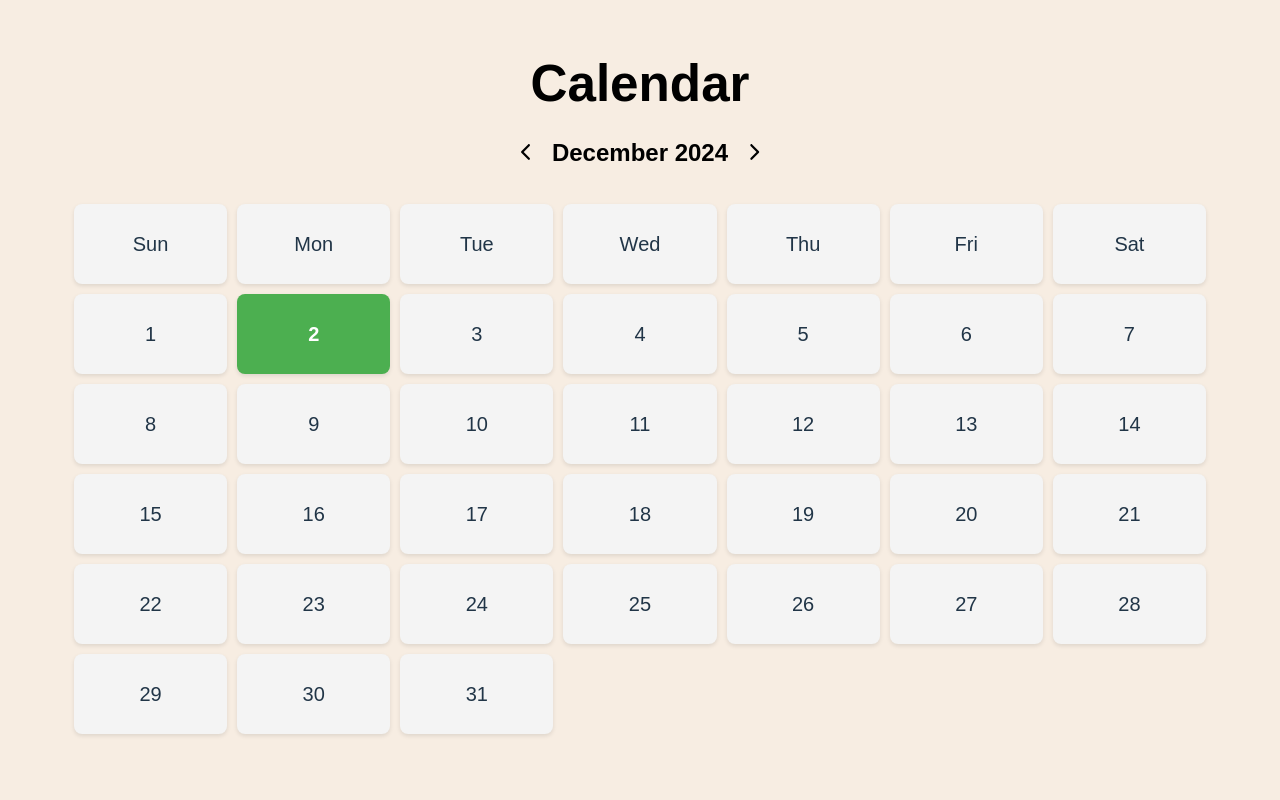
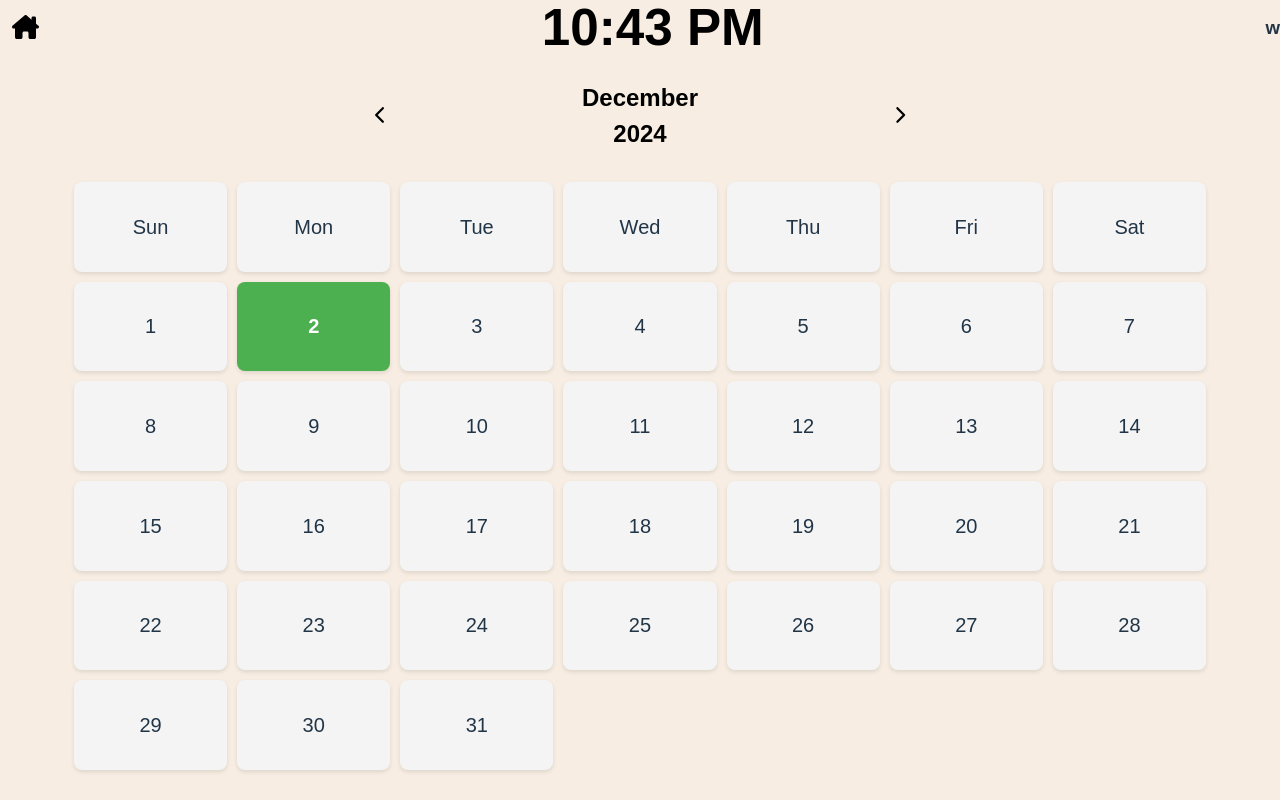
Before and after one commit to kylecor23/family-hub, a React (Vite) app: page /calendar in a window 1280 px wide. Built offline with nearby package versions, Linux system fonts and the light colour scheme; sample sign-in values are in the browser's storage.

Commit message:
setting up weather and calendar components

```diff
--- a/src/App.css
+++ b/src/App.css
@@ -9,12 +9,58 @@
 body {
 	background-color: #f7ede2;
 	display: flex;
+	flex-direction: column; /* Allow stacking of content */
+	justify-content: flex-start; /* Ensure content starts from the top */
+	align-items: center;
+	min-height: 100vh; /* Allow full height for content */
+	overflow: hidden; /* Hide overflow to prevent scrolling */
+}
+
+.header {
+	position: fixed; /* Keeps the header fixed at the top */
+	top: 0;
+	left: 0;
+	width: 100%;
+	z-index: 10; /* Make sure it sits above other content */
+	padding: 0px;
+	display: flex;
+	justify-content: space-between;
+	align-items: center;
+	background-color: transparent; /* Optional: add background for visibility */
+}
+
+.goToDash {
+	border: none;
+	background: transparent;
+	cursor: pointer;
+	font-size: 24px;
+	width: 40px;
+}
+.headerTimer {
+	align-content: center;
 	justify-content: center;
 	align-items: center;
-	height: 100vh;
+	width: 100%;
+	text-align: center;
+}
+/* Main Content Area */
+.main-content {
+	flex-grow: 1; /* Allow the main content to take available space */
+	width: 100%;
+	max-width: 1200px; /* Set a max width for large screens */
+	padding: 20px;
+	box-sizing: border-box;
+	overflow-y: auto; /* Allow vertical scrolling within the content */
 }
 
-/* Container for the Form */
+h1,
+h2 {
+	color: black;
+	text-align: center;
+	font-family: Arial, Helvetica, sans-serif;
+}
+
+/* Form Styling */
 form {
 	background-color: #84a59d;
 	padding: 2rem;
@@ -24,14 +70,6 @@ form {
 	max-width: 400px;
 }
 
-h1,
-h2 {
-	color: black;
-	text-align: center;
-	font-family: Arial, Helvetica, sans-serif;
-}
-
-/* Input fields */
 input {
 	width: 100%;
 	padding: 10px;
@@ -46,8 +84,7 @@ input:focus {
 	border-color: #4caf50;
 }
 
-/* Submit Button */
-button.submit-button {
+button {
 	width: 100%;
 	padding: 12px;
 	background-color: #f28482;
@@ -58,20 +95,13 @@ button.submit-button {
 	cursor: pointer;
 }
 
-button.submit-button:hover {
+button:hover {
 	background-color: #45a049;
 }
 
-/* Sign-up Button (Link to Sign-Up page) */
 button.sign-up-button {
-	width: 100%;
-	padding: 12px;
 	background-color: #f7ede2;
 	color: black;
-	border: none;
-	border-radius: 4px;
-	font-size: 16px;
-	cursor: pointer;
 	margin-top: 10px;
 }
 
@@ -80,7 +110,6 @@ button.sign-up-button:hover {
 	text-decoration: underline;
 }
 
-/* Styling for Links */
 a {
 	text-decoration: none;
 	color: #2196f3;
@@ -89,11 +118,3 @@ a {
 a:hover {
 	text-decoration: underline;
 }
-
-/* Flexbox Layout for Centering Content */
-div {
-	display: flex;
-	flex-direction: column;
-	align-items: center;
-	justify-content: center;
-}
--- a/src/App.jsx
+++ b/src/App.jsx
@@ -1,15 +1,38 @@
 import React from "react";
-import { BrowserRouter as Router, Route, Routes } from "react-router-dom"; // Importing necessary components
+import {
+	BrowserRouter as Router,
+	Route,
+	Routes,
+	useLocation,
+} from "react-router-dom"; // Importing necessary components
 import ProtectedRoute from "./components/ProtectedRoute";
-import LoginPage from "./pages/LoginPage";
-import SignUpPage from "./pages/SignUpPage";
+import LoginPage from "./pages/Auth/LoginPage";
+import SignUpPage from "./pages/Auth/SignUpPage";
 import HomePage from "./pages/HomePage/HomePage";
 import Calendar from "./pages/Calendar/Calendar";
+import Weather from "./pages/Weather/Weather";
+import Header from "./components/header";
 import "./App.css";
 
 function App() {
+	const AppHeader = () => {
+		const location = useLocation();
+
+		// Hide header on these pages
+		if (
+			location.pathname === "/login" ||
+			location.pathname === "/signup" ||
+			location.pathname === "/dashboard"
+		) {
+			return null;
+		}
+
+		return <Header />;
+	};
+
 	return (
 		<Router>
+			<AppHeader />
 			<Routes>
 				<Route path="/login" element={<LoginPage />} />{" "}
 				<Route path="/signup" element={<SignUpPage />} />{" "}
@@ -31,6 +54,14 @@ function App() {
 					}
 				/>
 				{""}
+				<Route
+					path="/weather"
+					element={
+						<ProtectedRoute>
+							<Weather />
+						</ProtectedRoute>
+					}
+				/>
 			</Routes>
 		</Router>
 	);
--- /dev/null
+++ b/src/components/Header.jsx
@@ -0,0 +1,45 @@
+import React, { useEffect, useState } from "react";
+import { useNavigate } from "react-router-dom";
+import { faHouseChimney } from "@fortawesome/free-solid-svg-icons";
+import { FontAwesomeIcon } from "@fortawesome/react-fontawesome";
+
+const Header = () => {
+	const navagate = useNavigate();
+	const handleGoToDash = () => {
+		navagate("/dashboard");
+	};
+	const [time, setTime] = useState();
+
+	useEffect(() => {
+		const interval = setInterval(() => {
+			const localTime = new Date();
+
+			let hours = localTime.getHours();
+			const minutes = localTime.getMinutes();
+			const ampm = hours >= 12 ? "PM" : "AM";
+
+			hours = hours % 12;
+			hours = hours ? hours : 12; // Handle the case when hours = 0 (midnight)
+
+			const formattedTime = `${hours}:${
+				minutes < 10 ? "0" + minutes : minutes
+			} ${ampm}`;
+
+			setTime(formattedTime);
+		}, 1000);
+
+		return () => clearInterval(interval);
+	}, []);
+
+	return (
+		<div className="header">
+			<button onClick={handleGoToDash} className="goToDash">
+				<FontAwesomeIcon icon={faHouseChimney} />
+			</button>
+			<h1 className="headerTime">{time}</h1>
+			<h3>w</h3>
+		</div>
+	);
+};
+
+export default Header;
--- a/src/pages/LoginPage.jsx
+++ b/src/pages/Auth/LoginPage.jsx
@@ -1,6 +1,7 @@
 import React, { useState } from "react";
 import { Link, useNavigate } from "react-router-dom"; // Import useNavigate for programmatic navigation
 import axios from "axios";
+import "./auth.css";
 
 const LoginPage = () => {
 	const [username, setUsername] = useState(""); // Corrected to setUsername
--- a/src/pages/SignUpPage.jsx
+++ b/src/pages/Auth/SignUpPage.jsx
@@ -1,7 +1,7 @@
 import React, { useState } from "react";
 import axios from "axios"; // Import axios for making HTTP requests
 import { useNavigate } from "react-router-dom"; // Use `useNavigate` for programmatic navigation
-
+import "./auth.css";
 const SignUpPage = () => {
 	const [username, setUsername] = useState("");
 	const [password, setPassword] = useState("");
--- /dev/null
+++ b/src/pages/Auth/auth.css
@@ -0,0 +1,49 @@
+/* General form styling */
+form {
+	background-color: #84a59d;
+	padding: 2rem;
+	border-radius: 8px;
+	box-shadow: 0 4px 8px rgba(0, 0, 0, 0.1);
+	width: 100%;
+	max-width: 400px;
+}
+
+input {
+	width: 100%;
+	padding: 10px;
+	margin: 10px 0;
+	border: 1px solid #ccc;
+	border-radius: 4px;
+	font-size: 16px;
+}
+
+input:focus {
+	outline: none;
+	border-color: #4caf50;
+}
+
+button {
+	width: 100%;
+	padding: 12px;
+	background-color: #f28482;
+	color: black;
+	border: none;
+	border-radius: 4px;
+	font-size: 18px;
+	cursor: pointer;
+}
+
+button.submit-button:hover {
+	background-color: #45a049;
+}
+
+button.sign-up-button {
+	background-color: #f7ede2;
+	color: black;
+	margin-top: 10px;
+}
+
+button.sign-up-button:hover {
+	color: #f28482;
+	text-decoration: underline;
+}
--- a/src/pages/Calendar/Calendar.css
+++ b/src/pages/Calendar/Calendar.css
@@ -10,8 +10,22 @@ body {
 	background-color: #f7ede2;
 	display: flex;
 	justify-content: center;
+	align-items: flex-start; /* Align items at the top */
+	height: 100vh; /* Full viewport height */
+	padding-top: 60px;
+}
+
+/* Calendar container */
+.calendar-container {
+	width: 100%;
+	height: 90vh; /* Full height of the screen */
+	display: flex;
+	flex-direction: column;
+	justify-content: flex-start; /* Align content to the top */
 	align-items: center;
-	height: 100vh;
+	box-sizing: border-box;
+	overflow: hidden; /* Prevent overflow beyond the calendar */
+	flex-grow: 1;
 }
 
 /* Calendar grid container */
@@ -20,13 +34,17 @@ body {
 	grid-template-columns: repeat(
 		7,
 		1fr
-	); /* 7 columns for the days of the week */
-	grid-template-rows: repeat(5, 1fr); /* Adjust for 5 rows (weeks) */
+	); /* 7 columns for each day of the week */
+	grid-template-rows: repeat(
+		6,
+		minmax(60px, 1fr)
+	); /* Adjust for 6 rows of dynamic size */
 	grid-gap: 10px;
-	width: 90vw; /* Make sure it fills the width */
-	max-width: 100%;
+	width: 90vw; /* Take up 90% of the viewport width */
 	padding: 10px;
 	box-sizing: border-box;
+	overflow-y: auto; /* Allow vertical scroll if the content overflows */
+	height: 100%; /* Ensure it takes up 100% of the parent container height */
 }
 
 /* Style for each day in the calendar */
@@ -34,7 +52,6 @@ body {
 	display: flex;
 	justify-content: center;
 	align-items: center;
-	height: 80px;
 	font-size: 20px;
 	background-color: #f4f4f4;
 	border-radius: 8px;
@@ -62,6 +79,7 @@ body {
 	flex-direction: row;
 	justify-content: space-between;
 	margin: 20px 0;
+	width: 80%;
 }
 
 .navigation-buttons button {
@@ -82,12 +100,27 @@ body {
 /* For mobile, adjust layout */
 @media (max-width: 768px) {
 	.calendar-grid {
-		grid-template-columns: repeat(7, 1fr); /* Keep 7 columns */
-		grid-template-rows: repeat(6, auto); /* Increase the rows to fit all days */
+		grid-template-columns: repeat(
+			7,
+			1fr
+		); /* Keep 7 columns for each day of the week */
+		grid-template-rows: repeat(
+			6,
+			minmax(60px, 1fr)
+		); /* Allow dynamic row heights */
+		padding: 5px; /* Reduce padding for mobile */
 	}
 
 	.calendar-day {
-		height: 60px; /* Smaller buttons on mobile */
-		font-size: 14px;
+		font-size: 14px; /* Smaller font size */
+	}
+
+	.navigation-buttons {
+		width: 90%;
+	}
+
+	.navigation-buttons button {
+		font-size: 16px;
+		padding: 8px 15px;
 	}
 }
--- a/src/pages/Calendar/Calendar.jsx
+++ b/src/pages/Calendar/Calendar.jsx
@@ -2,9 +2,11 @@ import React, { useState, useEffect } from "react";
 import {
 	faChevronLeft,
 	faChevronRight,
+	faHouseChimney,
 } from "@fortawesome/free-solid-svg-icons";
 import "./Calendar.css";
 import { FontAwesomeIcon } from "@fortawesome/react-fontawesome";
+import { useNavigate } from "react-router-dom";
 const Calendar = () => {
 	const [currentMonth, setCurrentMonth] = useState(new Date());
 	const [daysInMonth, setDaysInMonth] = useState([]);
@@ -57,9 +59,9 @@ const Calendar = () => {
 	const monthName = currentMonth.toLocaleString("default", { month: "long" });
 
 	return (
-		<div>
-			<h1>Calendar</h1>
+		<div className="calendar-container">
 			{/* Navigation buttons */}
+
 			<div className="navigation-buttons">
 				<button onClick={goToPreviousMonth}>
 					<FontAwesomeIcon icon={faChevronLeft} />
@@ -76,7 +78,7 @@ const Calendar = () => {
 			<div className="calendar-grid">
 				{/* Weekday headers */}
 				{["Sun", "Mon", "Tue", "Wed", "Thu", "Fri", "Sat"].map((day, index) => (
-					<div key={index} className="calendar-day header">
+					<div key={index} className="calendar-day">
 						{day}
 					</div>
 				))}
--- a/src/pages/HomePage/HomePage.jsx
+++ b/src/pages/HomePage/HomePage.jsx
@@ -14,6 +14,7 @@ import { useNavigate } from "react-router-dom";
 const HomePage = () => {
 	const navigate = useNavigate();
 	const handleGoToCalendar = () => navigate("/calendar");
+	const handleGoToWeather = () => navigate("/weather");
 
 	return (
 		<div className="grid-container">
@@ -24,7 +25,7 @@ const HomePage = () => {
 				</button>
 			</div>
 			<div className="weather">
-				<button className="HomeButton">
+				<button className="HomeButton" onClick={handleGoToWeather}>
 					<FontAwesomeIcon icon={faSun} />
 					Weather
 				</button>
--- /dev/null
+++ b/src/pages/Weather/Weather.css
@@ -0,0 +1,30 @@
+.weather-container {
+	display: flex;
+	flex-direction: column;
+	align-items: center;
+	justify-content: center;
+	background-color: #f7f7f7;
+	border-radius: 10px;
+	box-shadow: 0 4px 6px rgba(0, 0, 0, 0.1);
+	width: 80vh;
+	height: 80vh;
+	margin: auto;
+}
+
+.weather-container h2 {
+	font-size: 2rem;
+	margin-bottom: 10px;
+}
+
+.weather-container p {
+	font-size: 1rem;
+	margin: 5px 0;
+}
+
+.weather-container .fa-sun,
+.weather-container .fa-cloud,
+.weather-container .fa-cloud-rain,
+.weather-container .fa-snowflake {
+	margin-bottom: 15px;
+	color: #ffcc00; /* Default color for the icons */
+}
--- /dev/null
+++ b/src/pages/Weather/Weather.jsx
@@ -0,0 +1,110 @@
+import React, { useState, useEffect } from "react";
+import axios from "axios";
+import { FontAwesomeIcon } from "@fortawesome/react-fontawesome";
+import {
+	faSun,
+	faCloud,
+	faCloudRain,
+	faSnowflake,
+} from "@fortawesome/free-solid-svg-icons";
+import "./Weather.css"; // Ensure you have styling for the weather component
+
+const Weather = () => {
+	const [city, setCity] = useState(""); // User input for city
+	const [weatherData, setWeatherData] = useState(null);
+	const [error, setError] = useState(null);
+	const [loading, setLoading] = useState(false);
+	const [useDefaultLocation, setUseDefaultLocation] = useState(true); // To switch between default and manual city
+
+	// Function to get the correct weather icon based on condition
+	const getWeatherIcon = (condition) => {
+		switch (condition) {
+			case "Clear":
+				return faSun;
+			case "Clouds":
+				return faCloud;
+			case "Rain":
+				return faCloudRain;
+			case "Snow":
+				return faSnowflake;
+			default:
+				return faCloud; // Default icon for other conditions
+		}
+	};
+
+	// Fetch weather data based on user input or location (latitude, longitude)
+	const fetchWeatherData = async (lat = null, lon = null) => {
+		setLoading(true); // Set loading state
+		try {
+			let url = `https://api.openweathermap.org/data/2.5/weather?appid=${
+				import.meta.env.VITE_WEATHER_API_KEY
+			}&units=metric`;
+
+			if (lat && lon) {
+				url += `&lat=${lat}&lon=${lon}`;
+			} else if (city) {
+				url += `&q=${city}`;
+			}
+
+			const response = await axios.get(url);
+			setWeatherData(response.data); // Set the weather data state
+			setError(null); // Clear any previous error
+			setLoading(false); // Reset loading state
+		} catch (error) {
+			setError("Failed to fetch weather data. Please try again.");
+			setLoading(false); // Reset loading state
+			console.error(error);
+		}
+	};
+
+	// Handle form submit to change city
+	const handleSubmit = (e) => {
+		e.preventDefault();
+		setUseDefaultLocation(false); // Switch to user input location
+		fetchWeatherData(); // Call the function to fetch weather data based on city
+	};
+
+	// Fetch weather data based on geolocation by default
+	useEffect(() => {
+		if (useDefaultLocation) {
+			if (navigator.geolocation) {
+				navigator.geolocation.getCurrentPosition(
+					(position) => {
+						const { latitude, longitude } = position.coords;
+						fetchWeatherData(latitude, longitude); // Fetch weather data using geolocation
+					},
+					(err) => {
+						setError("Could not get geolocation");
+						console.error(err);
+					}
+				);
+			} else {
+				setError("Geolocation is not supported by this browser.");
+			}
+		}
+	}, [useDefaultLocation]);
+
+	return (
+		<div className="weather-container">
+			{loading && <p>Loading weather data...</p>}
+
+			{error && <p>{error}</p>}
+
+			{weatherData && (
+				<div className="weather-info">
+					<h2>{weatherData.name}</h2>
+					<FontAwesomeIcon
+						icon={getWeatherIcon(weatherData.weather[0].main)}
+						size="3x" // Adjust size as needed
+					/>
+					<p>{weatherData.weather[0].description}</p>
+					<p>Temperature: {weatherData.main.temp}°C</p>
+					<p>Humidity: {weatherData.main.humidity}%</p>
+					<p>Wind Speed: {weatherData.wind.speed} m/s</p>
+				</div>
+			)}
+		</div>
+	);
+};
+
+export default Weather;
```
Also changed, not shown: 1 other file (tests, documents, lock files or other folders).
